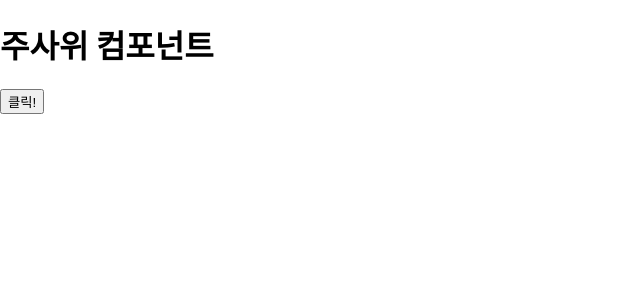
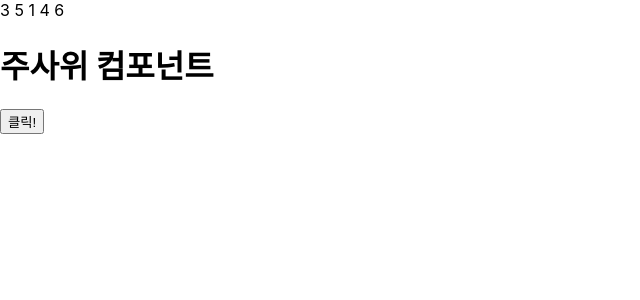
Before and after one commit to Hun3431/GDSC_React_Session, a React (Create React App) app: page / in a window 1280 px wide. Shown: the top 300 px of the page, without its empty margins (0-640 px from the left). Built offline with nearby package versions, Linux system fonts and the light colour scheme.

Commit message:
DiceLog 추가

```diff
--- a/src/App.js
+++ b/src/App.js
@@ -1,7 +1,20 @@
 const App = () => {
+  const log = [3, 5, 1, 4, 6];
+
   return (
     <div>
+      <DiceLogComponent log={log} />
       <DiceComponent />
+    </div>
+  );
+};
+
+const DiceLogComponent = (props) => {
+  return (
+    <div>
+      {props.log.map((value, index) => {
+        return <span>{value} </span>;
+      })}
     </div>
   );
 };
```
